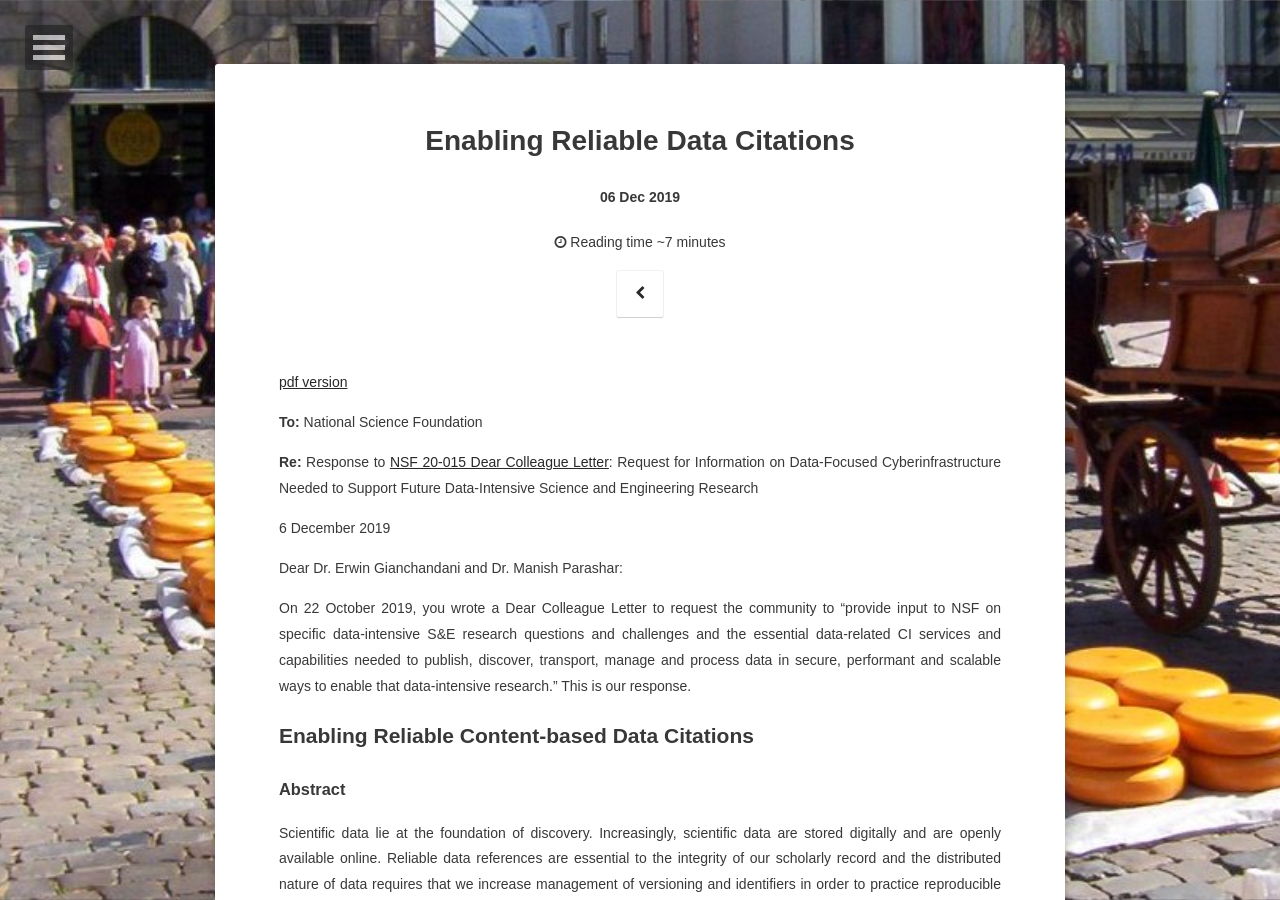
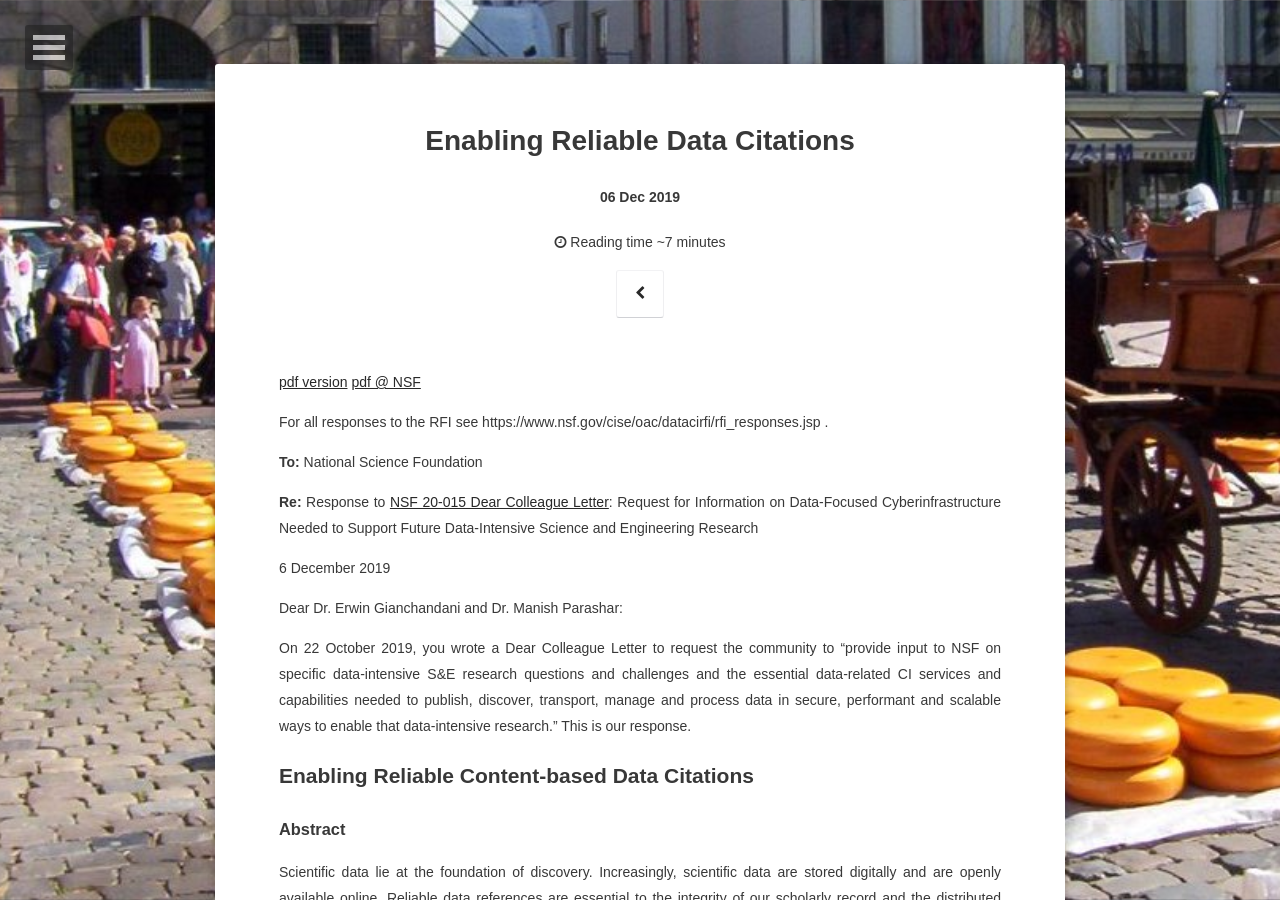
Before and after one commit to bio-guoda/bio-guoda.github.io, a Jekyll site: the page built from _posts/2019-12-06-dear-colleague-reliable-citations.md, in a window 1280 px wide and 900 px high. Built offline with Jekyll 4.4.1, drawn with Linux system fonts in a browser that asks for light colours; some web fonts are replaced.

Commit message:
add link to NSF dear colleague letter

```diff
--- a/_posts/2019-12-06-dear-colleague-reliable-citations.md
+++ b/_posts/2019-12-06-dear-colleague-reliable-citations.md
@@ -7,6 +7,9 @@ tags: [nsf, reliable, citation]
 comments: false
 ---
 [pdf version](/assets/2019-nsf-dear-colleague-enabling-reliable-data-citations.pdf)
+[pdf @ NSF](https://www.nsf.gov/cise/oac/datacirfi/pdf/11202805209_Poelen.pdf)
+
+For all responses to the RFI see https://www.nsf.gov/cise/oac/datacirfi/rfi_responses.jsp .
 
 **To:** National Science Foundation
 
```
